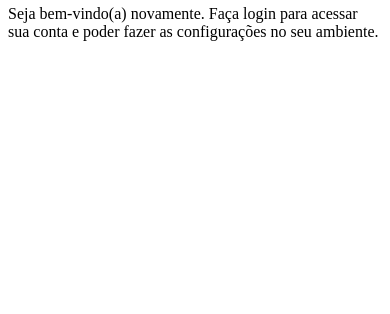
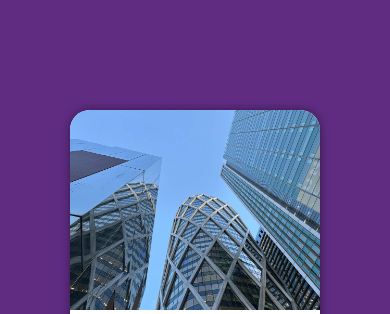
Before and after one commit to AyldsonOliveira/projeto-login, a plain HTML site: page index.html in a window 390 px wide. Shown: the part 62-376 px from the top of the page. Drawn offline with Linux system fonts and the light colour scheme.

Commit message:
projeto mobile first

```diff
--- a/estilos/style.css
+++ b/estilos/style.css
@@ -1 +1,46 @@
 @charset "UTF-8";
+
+* {
+    font-family: system-ui, -apple-system, BlinkMacSystemFont, 'Segoe UI', Roboto, Oxygen, Ubuntu, Cantarell, 'Open Sans', 'Helvetica Neue', sans-serif;
+    padding: 0px;
+    margin: 0px;
+    box-sizing: border-box;
+}
+
+body, html {
+    background-color: #5f2c82;
+    height: 100vh;
+    width: 100vw;
+}
+
+main{
+    position: relative;
+    height: 100vh;
+    width: 100vw;
+}
+
+section#login {
+    position: absolute;
+    top: 50%;
+    left: 50%;
+    transform: translate(-50%, -50%);
+    overflow: hidden;
+    background-color: white;
+    width: 250px;
+    height: 500px;
+    border-radius: 20px;
+    box-shadow: 0px 0px 10px rgba(0, 0, 0, 0.451);
+
+}
+
+section#login > div#imagem {
+    display: block;
+    background-image: url(../imagens/pexels-earth-photart-2149767641-31710863.jpg);
+    background-size: cover;
+    height: 200px;
+}
+
+section#login > div#formulario {
+    display: block;
+    padding: 10px;
+}
```
Also changed, not shown: index.html (line endings or trailing spaces).
